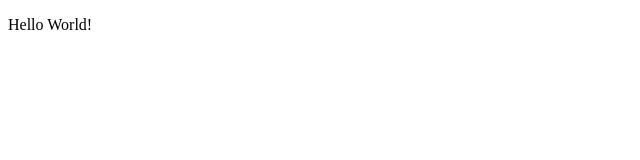
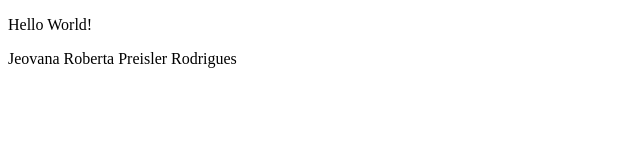
Before and after one commit to Jeovanagvf/dev_web, a plain HTML site: page index.html in a window 1280 px wide. Shown: the whole page, without its empty margins (0-640 px from the left). Drawn offline with Linux system fonts and the light colour scheme.

Commit message:
adicionado nome no index.html

```diff
--- a/index.html
+++ b/index.html
@@ -7,5 +7,6 @@
 </head>
 <body>
     <p>Hello World!</p>
+    Jeovana Roberta Preisler Rodrigues
 </body>
 </html>
```
